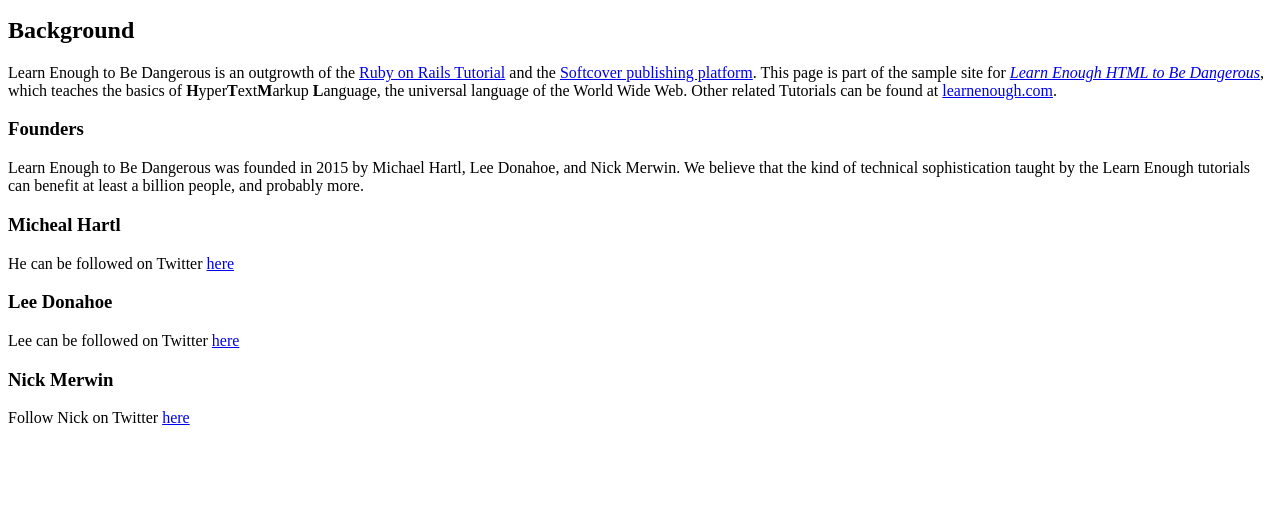
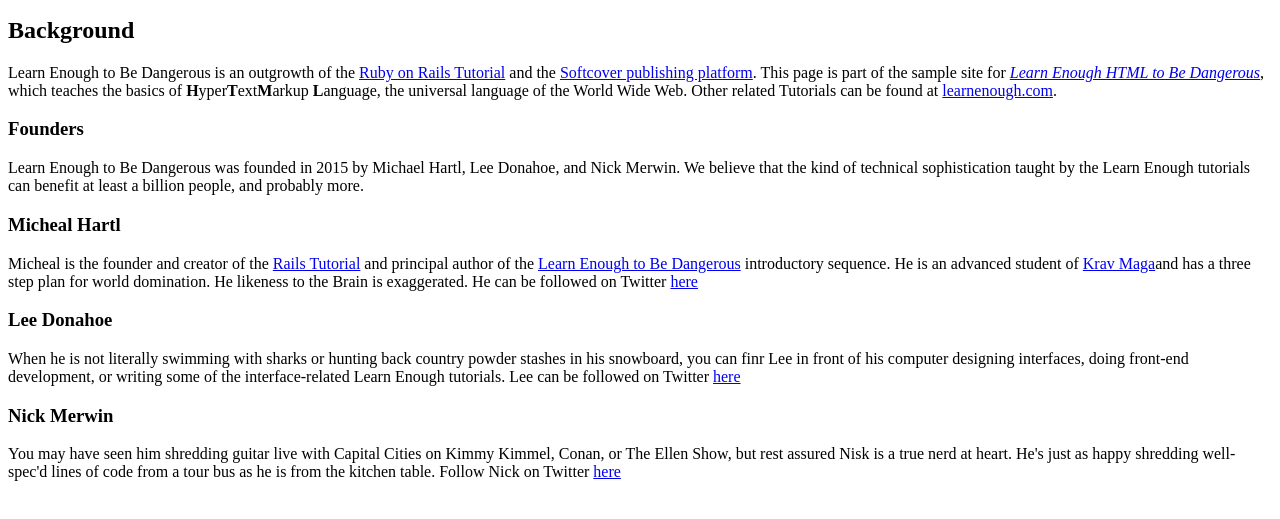
Before and after one commit to pandaphunk/sample_website, a plain HTML site: page index.html in a window 1280 px wide. Shown: the part 137-656 px from the top of the page. Drawn offline with Linux system fonts and the light colour scheme.

Commit message:
Add Bio content

```diff
--- a/index.html
+++ b/index.html
@@ -42,17 +42,24 @@
 
 	 <h3> Micheal Hartl </h3>
 	 	<p>
+	 	  Micheal is the founder and creator of the <a href="https://railstutorial.org">Rails Tutorial</a> and principal author of the
+	 	  <a href="https://learnenough.com">Learn Enough to Be Dangerous</a> introductory sequence. He is an advanced student of <a href="https://kravmaga.com/">Krav Maga</a>and has a three step plan for world domination. He likeness to the Brain is exaggerated.
+
 	 	  He can be followed on Twitter
 	 	  <a href="https://tritter.com/mhartl">here</a>
 	 	</p>
 
 	 <h3> Lee Donahoe </h3>
 	 	</p>
+	 		When he is not literally swimming with sharks or hunting back country powder stashes in his snowboard, you can finr Lee in front of his computer designing interfaces, doing front-end development, or writing some of the interface-related Learn Enough tutorials.
+
 	 		Lee can be followed on Twitter <a href="https://twitter.com/leedonahoe">here</a>
 	 	</p>
 
 	 <h3> Nick Merwin </h3>
 	 	<p>
+	 		You may have seen him shredding guitar live with Capital Cities on Kimmy Kimmel, Conan, or The Ellen Show, but rest assured Nisk is a true nerd at heart. He's just as happy shredding well-spec'd lines of code from a tour bus as he is from the kitchen table.
+
 	 		Follow Nick on Twitter <a href="https://twitter.com/nickmerwin">here</a>
 	 	</p>
 
```
